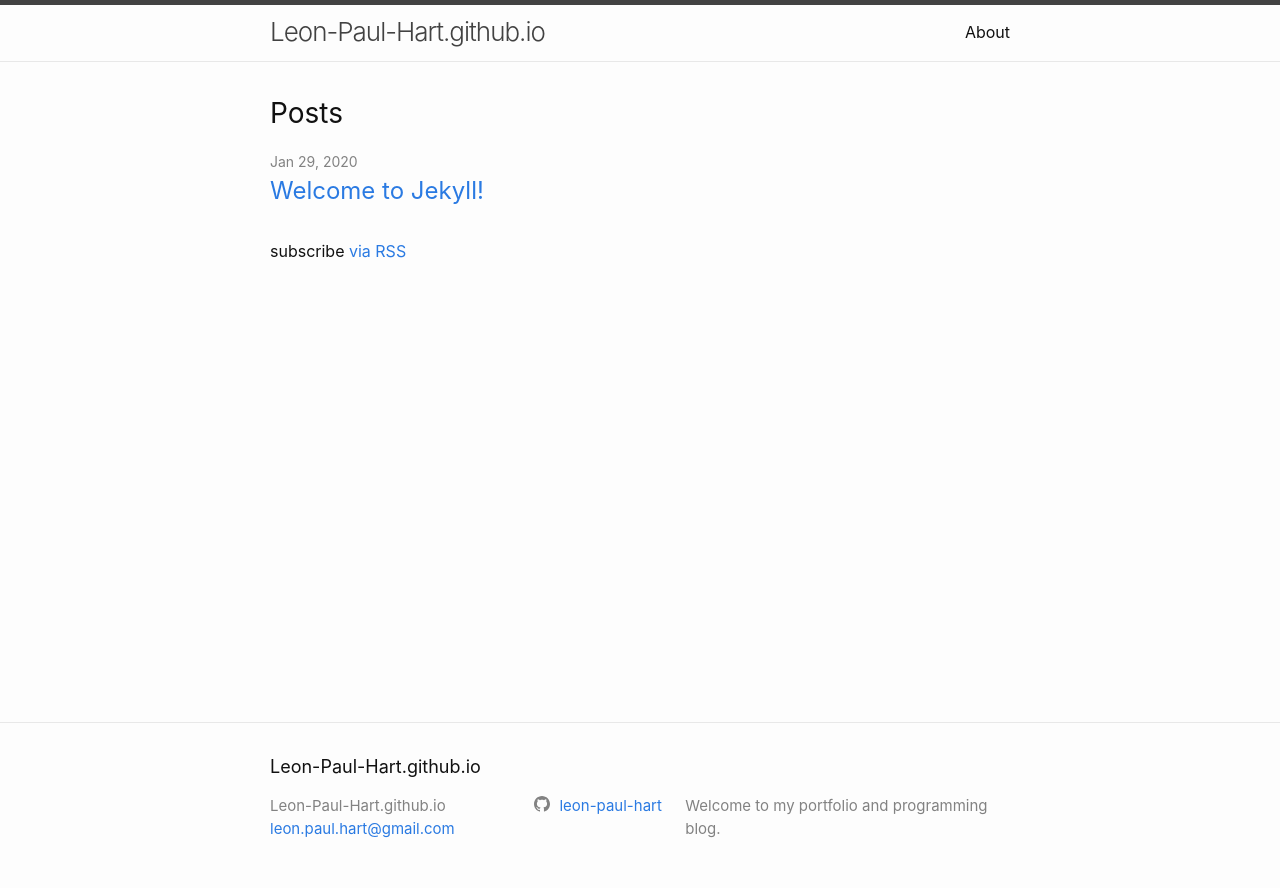
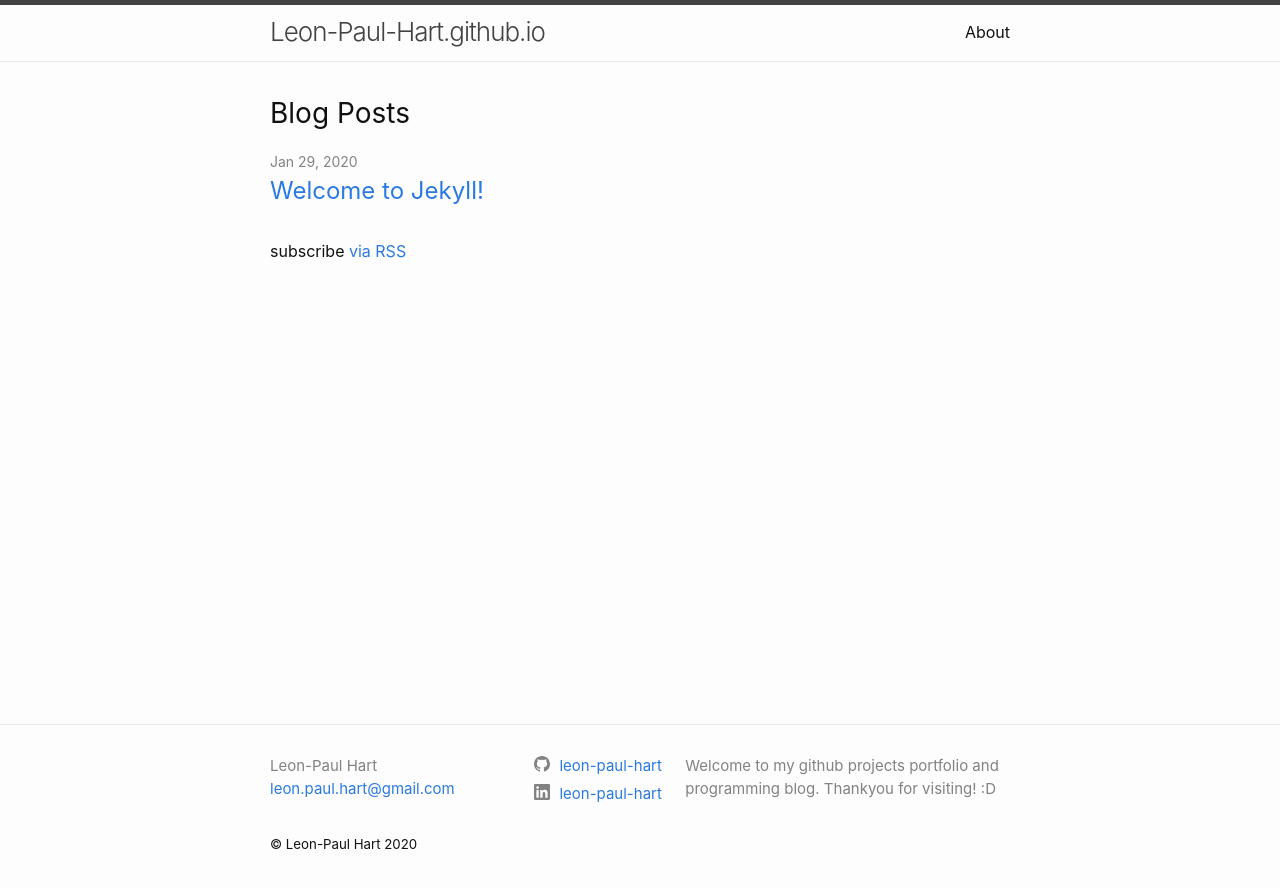
Before and after one commit to leon-paul-hart/leon-paul-hart.github.io, a Jekyll site: the page built from index.markdown, in a window 1280 px wide. Shown: the top 888 px of the page. Built offline with Jekyll 4.4.1, drawn with Linux system fonts in a browser that asks for light colours.

Commit message:
Added social media and copyright

```diff
--- a/_config.yml
+++ b/_config.yml
@@ -21,17 +21,25 @@
 title: Leon-Paul-Hart.github.io
 email: leon.paul.hart@gmail.com
 description: >- # this means to ignore newlines until "baseurl:"
-  Welcome to my portfolio and programming blog.
+  Welcome to my github projects portfolio and programming blog. Thankyou for visiting! :D
 baseurl: "" # the subpath of your site, e.g. /blog
 url: "https://leon-paul-hart.github.io" # the base hostname & protocol for your site, e.g. http://example.com
-# twitter_username: jekyllrb
+
+# Social media user names
+# twitter_username: leon-paul-hart
 github_username:  leon-paul-hart
+linkedin_username: leon-paul-hart
+
+# Fields Minima uses but are not defaulted with the `jekyll new` command
+# Author is the default name used for blog posts, the ATom feed, and is also shown on the footer
+author: Leon-Paul Hart
+
+# New fields not included in the minima theme by default or creted with the 'jekyll new' command
+copyright: "Leon-Paul Hart"
 
 # Build settings
-
 # removed minima theme
 # theme: minima
-
 plugins:
   - jekyll-feed
 
--- a/_includes/footer.html
+++ b/_includes/footer.html
@@ -3,21 +3,24 @@
 
   <div class="wrapper">
 
-    <h2 class="footer-heading">{{ site.title | escape }}</h2>
+    <div class="footer-col-wrapper">
 
-    <div class="footer-col-wrapper">
       <div class="footer-col footer-col-1">
+
         <ul class="contact-list">
+
           <li class="p-name">
             {%- if site.author -%}
-              {{ site.author | escape }}
+            {{ site.author | escape }}
             {%- else -%}
-              {{ site.title | escape }}
+            {{ site.title | escape }}
             {%- endif -%}
-            </li>
-            {%- if site.email -%}
-            <li><a class="u-email" href="mailto:{{ site.email }}">{{ site.email }}</a></li>
-            {%- endif -%}
+          </li>
+          {%- if site.email -%}
+          <li>
+            <a class="u-email" href="mailto:{{ site.email }}">{{ site.email }}</a>
+          </li>
+          {%- endif -%}
         </ul>
       </div>
 
@@ -28,8 +31,13 @@
       <div class="footer-col footer-col-3">
         <p>{{- site.description | escape -}}</p>
       </div>
+
     </div>
 
   </div>
 
+  <div class="wrapper">
+    <h5>&copy; {{ site.copyright }} {{ 'now' | date: "%Y"}}</h5>
+  </div>
+
 </footer>
--- a/_includes/icon-github.html
+++ b/_includes/icon-github.html
@@ -1 +1,3 @@
-<a href="https://github.com/{{ include.username }}"><span class="icon icon--github">{% include icon-github.svg %}</span><span class="username">{{ include.username }}</span></a>
+<a href="https://github.com/{{ include.username }}"><span
+        class="icon icon--github">{% include icon-github.svg %}</span><span
+        class="username">{{ include.username }}</span></a>
--- a/_layouts/home.html
+++ b/_layouts/home.html
@@ -10,7 +10,7 @@ layout: default
   {{ content }}
 
   {%- if site.posts.size > 0 -%}
-    <h2 class="post-list-heading">{{ page.list_title | default: "Posts" }}</h2>
+    <h2 class="post-list-heading">{{ page.list_title | default: "Blog Posts" }}</h2>
     <ul class="post-list">
       {%- for post in site.posts -%}
       <li>
```
Also changed, not shown: _includes/icon-github.svg.
